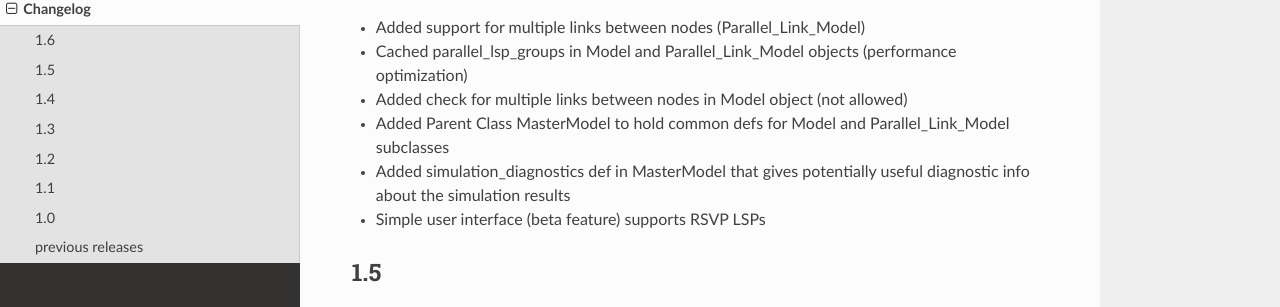
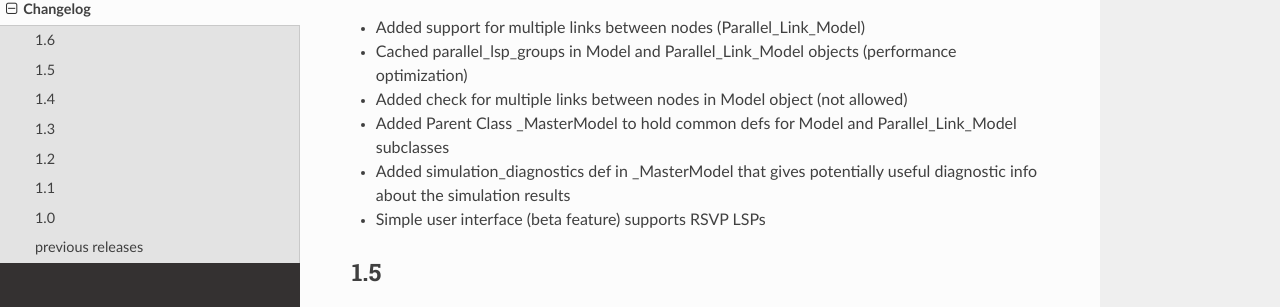
Before and after one commit to tim-fiola/network_traffic_modeler_py3, a Sphinx documentation site: the page built from docs/changelog.rst, in a window 1280 px wide and 900 px high. Shown: the part 200-507 px from the top of the window. Built offline with Sphinx 7.4.7 and the Read the Docs theme 2.0.0, drawn with Linux system fonts in a browser that asks for light colours.

```diff
--- a/docs/api.rst
+++ b/docs/api.rst
@@ -1,9 +1,9 @@
 API
 =======
 
-MasterModel
+_MasterModel
 --------------
-.. autoclass:: pyNTM.master_model.MasterModel
+.. autoclass:: pyNTM.master_model._MasterModel
     :members:
     :undoc-members:
     :show-inheritance:
--- a/docs/changelog.rst
+++ b/docs/changelog.rst
@@ -6,8 +6,8 @@ Changelog
 * Added support for multiple links between nodes (Parallel_Link_Model)
 * Cached parallel_lsp_groups in Model and Parallel_Link_Model objects (performance optimization)
 * Added check for multiple links between nodes in Model object (not allowed)
-* Added Parent Class MasterModel to hold common defs for Model and Parallel_Link_Model subclasses
-* Added simulation_diagnostics def in MasterModel that gives potentially useful diagnostic info about the simulation results
+* Added Parent Class _MasterModel to hold common defs for Model and Parallel_Link_Model subclasses
+* Added simulation_diagnostics def in _MasterModel that gives potentially useful diagnostic info about the simulation results
 * Simple user interface (beta feature) supports RSVP LSPs
 
 1.5
--- a/pyNTM/__init__.py
+++ b/pyNTM/__init__.py
@@ -13,4 +13,4 @@ from .srlg import SRLG  # noqa: F401
 from .utilities import *  # noqa: F401,F403
 from .flex_model import FlexModel  # noqa: F401
 from .flex_model import Parallel_Link_Model  # noqa: F401
-from .master_model import MasterModel  # noqa: F401
+from .master_model import _MasterModel  # noqa: F401
```
Also changed, not shown: README.md (+8 -5 lines), 3 other files.
